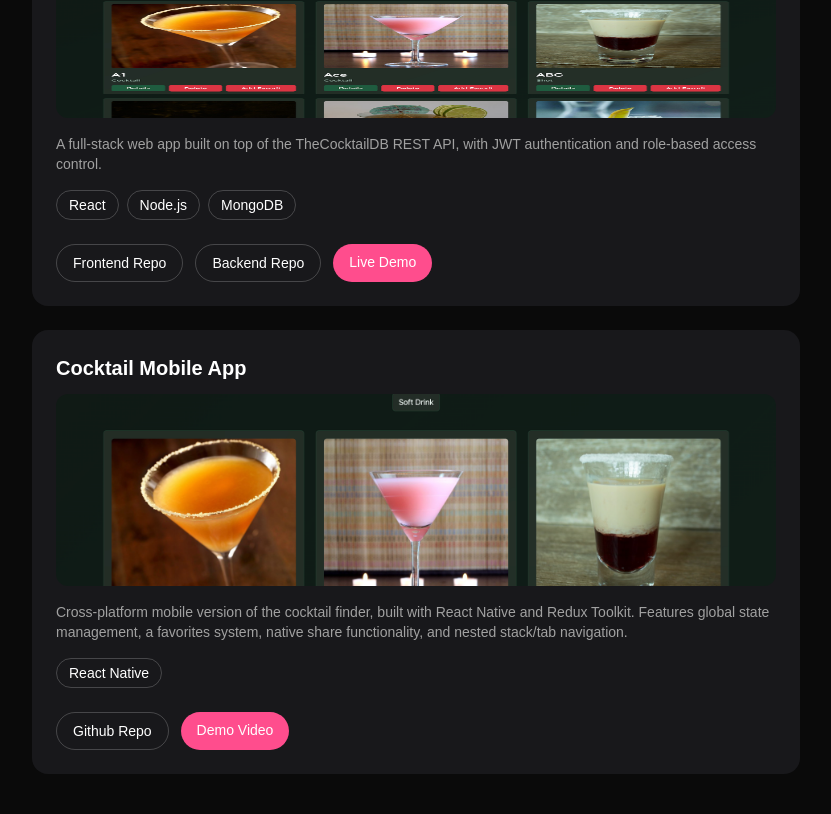
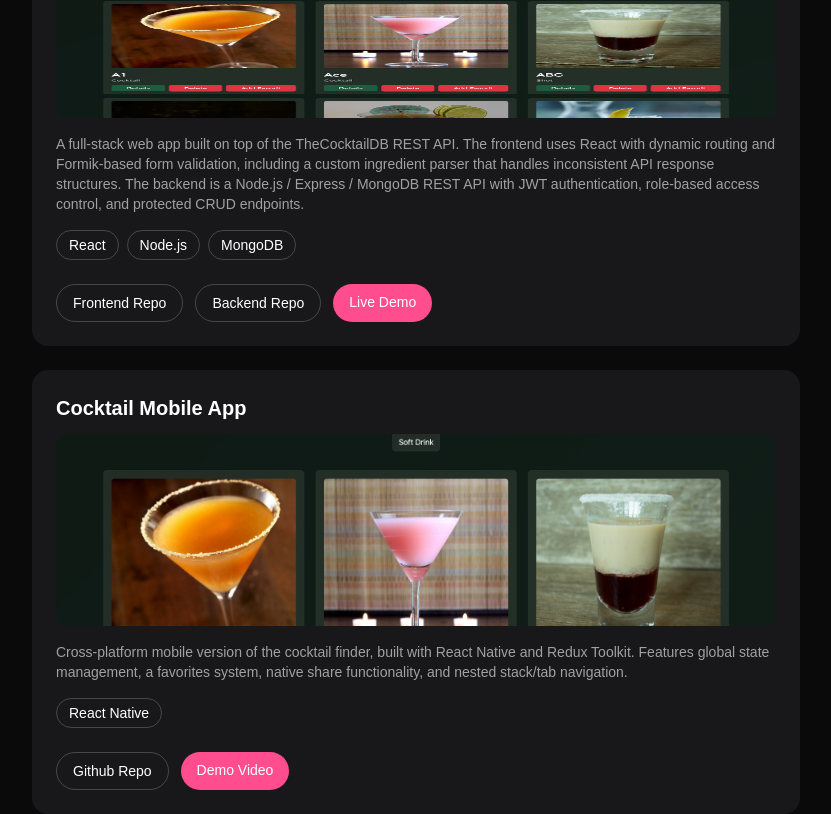
Before and after one commit to lina98st/portfolio, a Next.js app: page / in a window 1280 px wide. Shown: the part 1826-2640 px from the top of the page, without its empty margins (224-1055 px from the left). Before the commit the page ends 2600 px from the top, so only its background shows below. Built offline with nearby package versions, Linux system fonts and the light colour scheme.

Commit message:
Update project descriptions

```diff
--- a/app/page.tsx
+++ b/app/page.tsx
@@ -76,7 +76,7 @@ export default function Home() {
   className="rounded-xl mb-4 w-full object-top max-h-48"
 />
   <p className="text-muted text-sm mb-4">
-    A full-stack web app built on top of the TheCocktailDB REST API, with JWT authentication and role-based access control.
+A full-stack web app built on top of the TheCocktailDB REST API. The frontend uses React with dynamic routing and Formik-based form validation, including a custom ingredient parser that handles inconsistent API response structures. The backend is a Node.js / Express / MongoDB REST API with JWT authentication, role-based access control, and protected CRUD endpoints.
   </p>
   <div className="flex flex-wrap gap-2 mb-6">
     <span className="border border-white/20 text-sm px-3 py-1 rounded-full">React</span>
```
